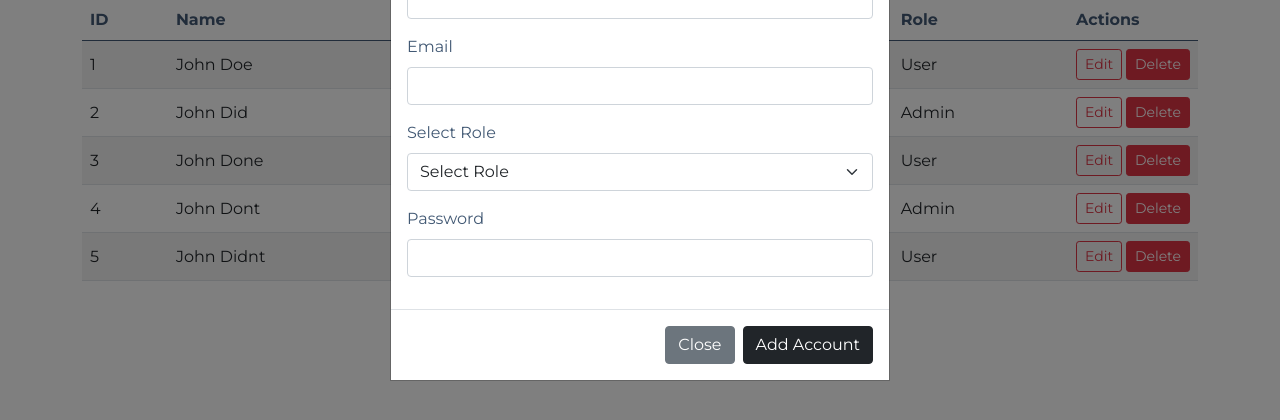
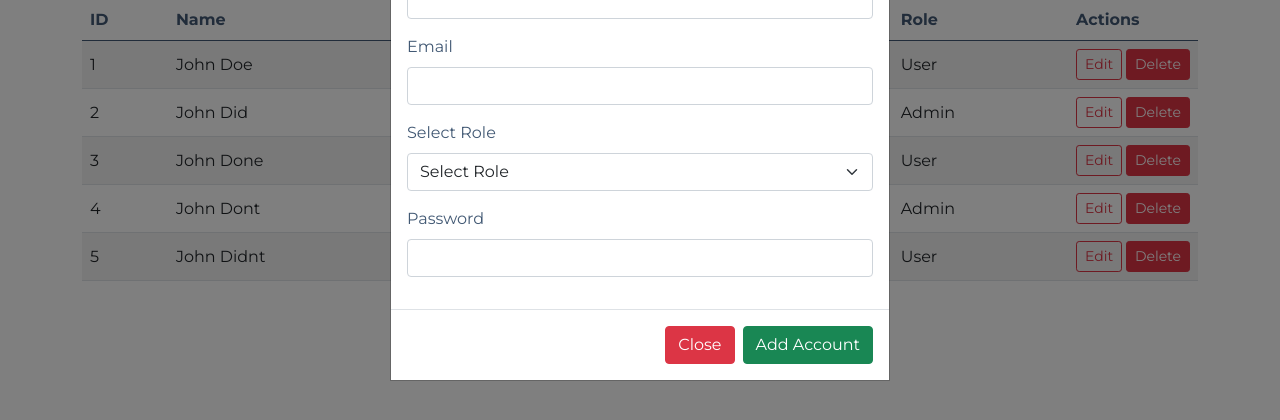
Before and after one commit to angiealba/alayansui, a PHP site: page /superadmin/superusers.php in a window 1280 px wide, after a click on "Add Account". Shown: the part 295-715 px from the top of the page. Run offline with PHP 8.4, Linux system fonts and the light colour scheme.

Commit message:
Update superusers.php
add account button color

```diff
--- a/superadmin/superusers.php
+++ b/superadmin/superusers.php
@@ -132,8 +132,8 @@
                 </form>
             </div>
             <div class="modal-footer">
-                    <button type="button" class="btn btn-secondary" data-bs-dismiss="modal">Close</button>
-                    <button type="submit" class="btn btn-dark">Add Account</button>
+                    <button type="button" class="btn btn-danger" data-bs-dismiss="modal">Close</button>
+                    <button type="submit" class="btn btn-success">Add Account</button>
             </div>
         </div>
     </div>
```
